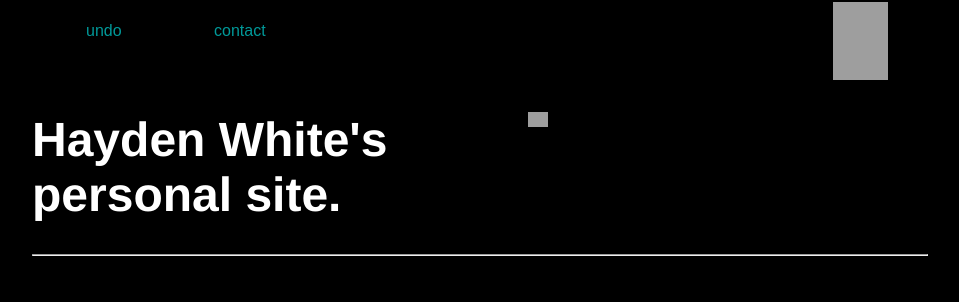
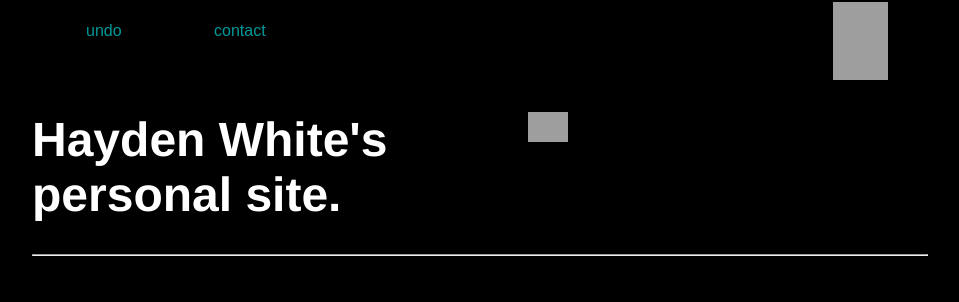
Before and after one commit to whiteVHS/whiteVHS.github.io, a Jekyll site: the page built from index.html, in a window 1280 px wide. Shown: the part 136-438 px from the top of the page, without its empty margins (160-1119 px from the left). Built offline with Jekyll 4.4.1, drawn with Linux system fonts in a browser that asks for light colours; grey boxes are pictures that could not be loaded.

Commit message:
Update index.html

```diff
--- a/index.html
+++ b/index.html
@@ -2,7 +2,7 @@
 layout: default
 title: Happy Hacking!
 ---
-<div class="img-right"><img src="https://64.media.tumblr.com/4805794826d8f395e02159e80a9d2fda/347aba48b744c21e-22/s540x810/ce5abac4efccfc94068bfd1e1dd9bede98d62ec4.gifv" width="5%"></div>
+<div class="img-right"><img src="https://64.media.tumblr.com/4805794826d8f395e02159e80a9d2fda/347aba48b744c21e-22/s540x810/ce5abac4efccfc94068bfd1e1dd9bede98d62ec4.gifv" width="10%"></div>
 <div class="blurb">
         <h1>Hayden White's personal site.</h1>
 	<hr>
```
